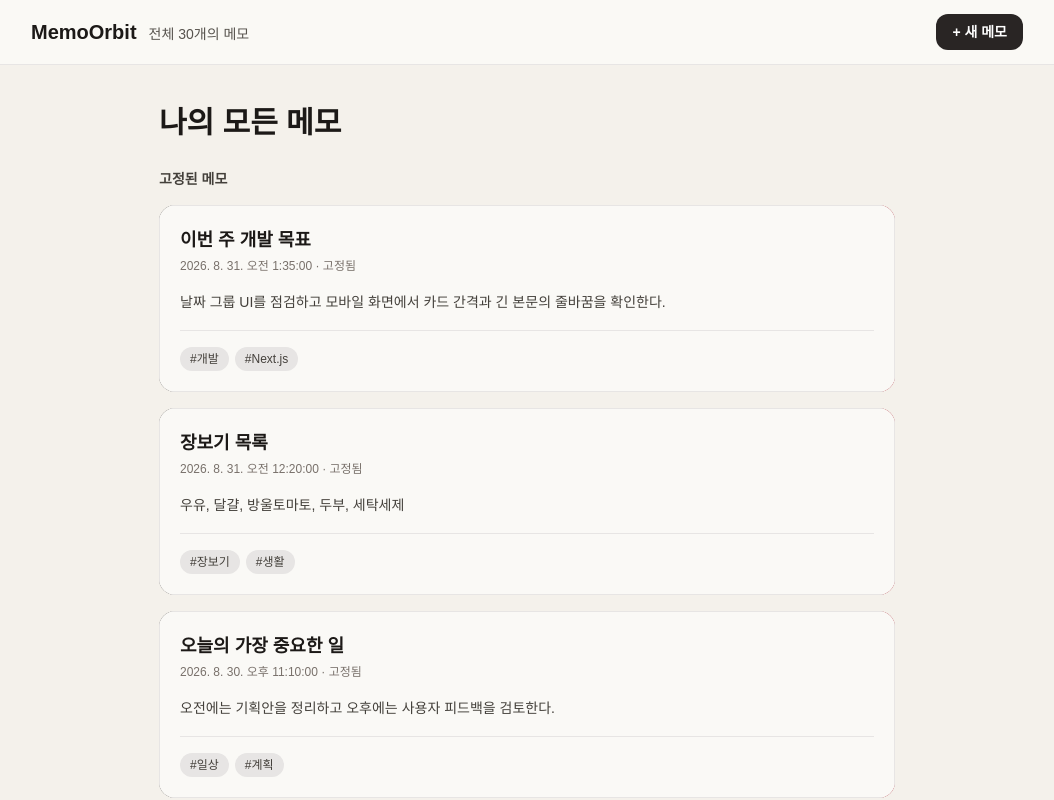
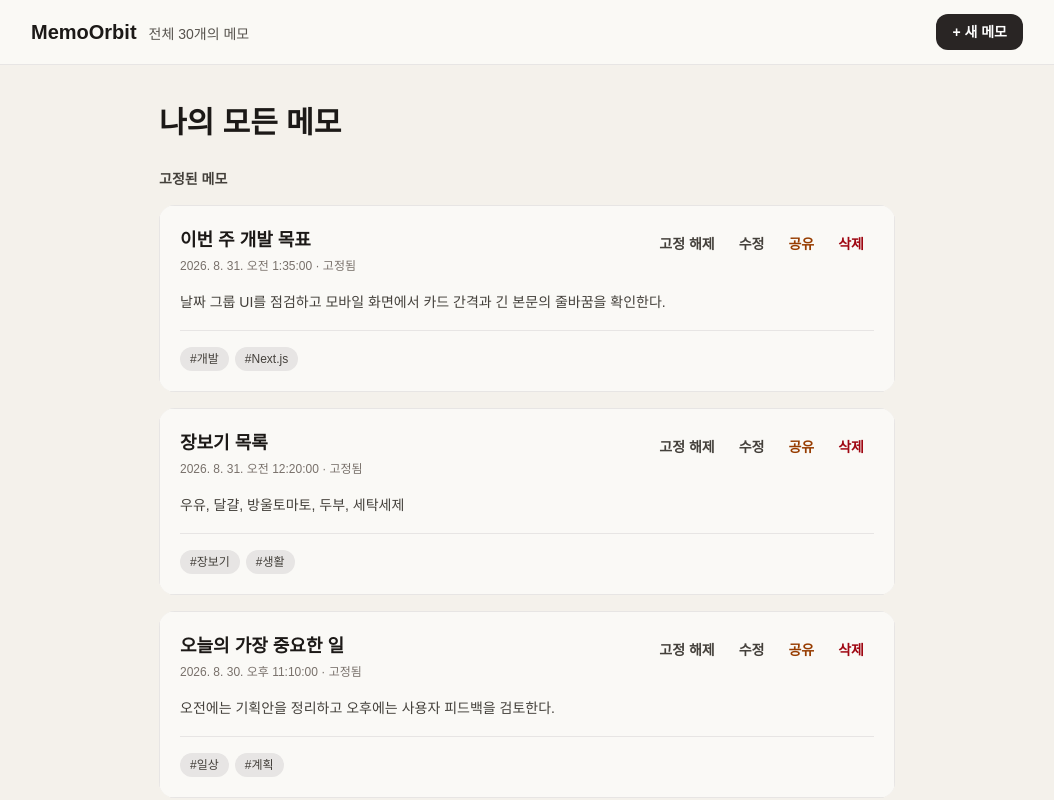
Before and after one commit to jujubeball/260828-memoorbit, a Next.js app: page / in a window 1280 px wide. Shown: the top 800 px of the page, without its empty margins (113-1167 px from the left). Built offline with nearby package versions, Linux system fonts and the light colour scheme.

Commit message:
태블릿과 피시 메모 카드 동작 및 편집 창 복원

```diff
--- a/src/components/MemoCard.tsx
+++ b/src/components/MemoCard.tsx
@@ -105,14 +105,14 @@ export function MemoCard({
 
   return (
     <div className="relative overflow-hidden rounded-2xl bg-stone-200">
-      <div className="absolute inset-y-0 left-0 flex w-24 items-center justify-center bg-stone-700 text-white" aria-hidden="true">
+      <div className="absolute inset-y-0 left-0 flex w-24 items-center justify-center bg-stone-700 text-white md:hidden" aria-hidden="true">
         <span className="text-2xl">⌖</span>
         <span className="ml-1 text-xs font-semibold">
           {memo.isPinned ? "고정 해제" : "고정"}
         </span>
       </div>
 
-      <div className="absolute inset-y-0 right-0 flex w-[152px]">
+      <div className="absolute inset-y-0 right-0 flex w-[152px] md:hidden">
         <button
           type="button"
           onClick={handleShare}
@@ -150,7 +150,8 @@ export function MemoCard({
         }`}
         style={{ transform: `translateX(${offset}px)` }}
       >
-        <header>
+        <header className="flex items-start justify-between gap-3">
+          <div className="min-w-0">
             {!memo.richContent && (
               <h2 className="break-words text-lg font-bold text-stone-900">
                 {memo.title}
@@ -160,6 +161,54 @@ export function MemoCard({
               {new Date(memo.updatedAt).toLocaleString("ko-KR")}
               {memo.isPinned ? " · 고정됨" : ""}
             </p>
+          </div>
+
+          <div className="hidden shrink-0 items-center gap-1 md:flex">
+            <button
+              type="button"
+              onClick={(event) => {
+                event.stopPropagation();
+                onTogglePin(memo.id);
+              }}
+              aria-label={memo.isPinned ? `${memo.title} 고정 해제` : `${memo.title} 고정`}
+              className="interactive-control rounded-lg px-2.5 py-2 text-sm font-semibold text-stone-700"
+            >
+              {memo.isPinned ? "고정 해제" : "고정"}
+            </button>
+            <button
+              type="button"
+              onClick={(event) => {
+                event.stopPropagation();
+                onEdit(memo);
+              }}
+              aria-label={`${memo.title} 수정`}
+              className="interactive-control rounded-lg px-2.5 py-2 text-sm font-semibold text-stone-700"
+            >
+              수정
+            </button>
+            <button
+              type="button"
+              onClick={(event) => {
+                event.stopPropagation();
+                handleShare();
+              }}
+              aria-label={`${memo.title} 공유`}
+              className="interactive-control rounded-lg px-2.5 py-2 text-sm font-semibold text-amber-800"
+            >
+              공유
+            </button>
+            <button
+              type="button"
+              onClick={(event) => {
+                event.stopPropagation();
+                onDelete(memo);
+              }}
+              aria-label={`${memo.title} 삭제`}
+              className="interactive-control rounded-lg px-2.5 py-2 text-sm font-semibold text-red-800"
+            >
+              삭제
+            </button>
+          </div>
         </header>
 
         {memo.richContent ? (
--- a/src/components/MemoModal.tsx
+++ b/src/components/MemoModal.tsx
@@ -146,7 +146,7 @@ export function MemoModal({
       aria-modal="true"
       aria-labelledby="memo-modal-title"
     >
-      <div className="flex h-dvh max-h-none w-full min-w-full flex-col overflow-hidden bg-[#faf9f6] sm:h-[90dvh] sm:max-h-[90vh] sm:min-w-0 sm:max-w-2xl sm:rounded-3xl sm:shadow-2xl">
+      <div className="flex h-dvh max-h-none w-full min-w-full flex-col overflow-hidden bg-[#faf9f6] sm:h-[90dvh] sm:max-h-[90vh] sm:min-w-0 sm:max-w-2xl sm:rounded-3xl sm:border sm:border-stone-200 sm:shadow-2xl lg:max-w-3xl">
         <header className="z-20 flex shrink-0 items-center justify-between gap-4 border-b border-stone-200 bg-[#faf9f6]/95 px-4 pb-4 pt-[max(1rem,env(safe-area-inset-top))] backdrop-blur sm:px-6 sm:py-4">
           <h2 id="memo-modal-title" className="text-xl font-bold text-stone-900">
             {editingMemo ? "메모 수정" : "새 메모"}
```
Also changed, not shown: 1 other file (tests, documents, lock files or other folders). Lines whose indentation alone changed are shown as unchanged.
